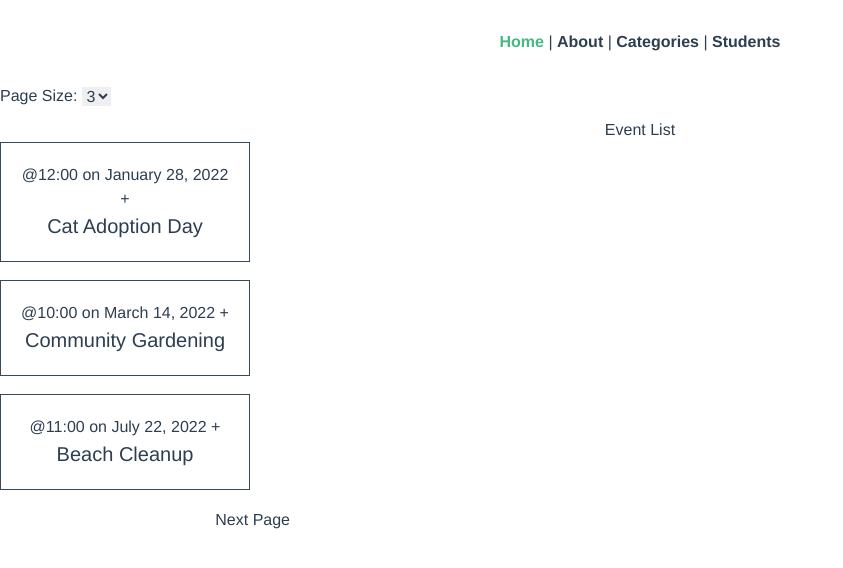
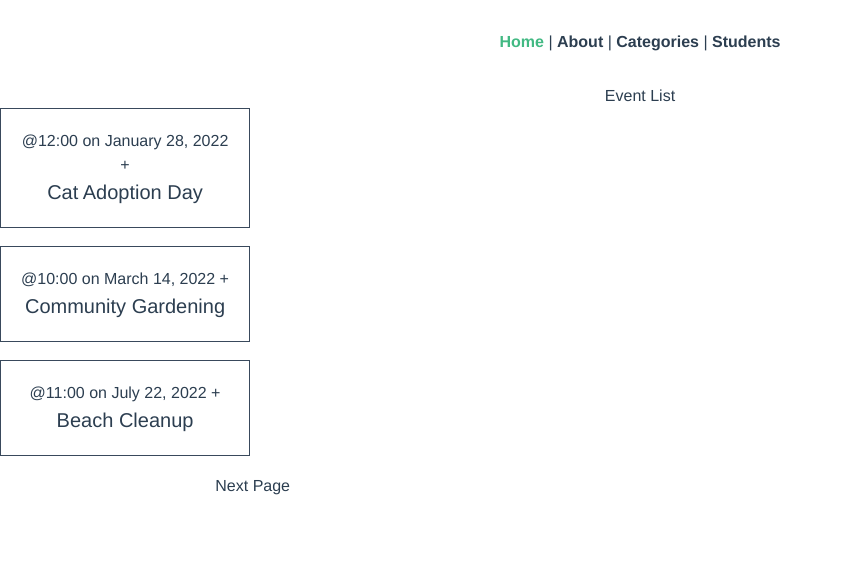
Before and after one commit to 96ekp/SE-_331_Lab2-, a Vue app in the folder lab2/: page / in a window 1280 px wide. Shown: the top 568 px of the page, without its empty margins (0-843 px from the left). Built offline with nearby package versions, Linux system fonts and the light colour scheme; data requests are answered from the project's data file.

Commit message:
hide selection page size

```diff
--- a/lab2/src/App.vue
+++ b/lab2/src/App.vue
@@ -17,16 +17,16 @@
     </header>
     <!-- <RouterView /> -->
     <!-- Page size selection -->
-    <div class="page-size-selection">
-      <!-- Label and dropdown for selecting page size -->
-      <label for="pageSize">Page Size:</label>
+    <!-- <div class="page-size-selection"> -->
+    <!-- Label and dropdown for selecting page size -->
+    <!-- <label for="pageSize">Page Size:</label>
       <select v-model="pageSize" @change="updatePageSize">
         <option value="1">1</option>
         <option value="2">2</option>
         <option value="3">3</option>
         <option value="5">5</option>
       </select>
-    </div>
+    </div> -->
 
     <!-- Render the EventListView component with the selected page size -->
     <!-- <EventListView :pageSize="pageSize" /> -->
```
